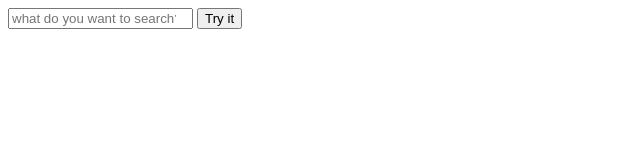
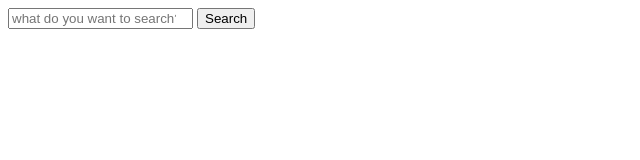
Before and after one commit to Xuanmengcai/Artical_Prosessing.github.io, a plain HTML site: page index.html in a window 1280 px wide. Shown: the full height of the page, 0-640 px from the left. Drawn offline with Linux system fonts and the light colour scheme.

Commit message:
Update index.html

```diff
--- a/index.html
+++ b/index.html
@@ -4,7 +4,7 @@
 
 <input type="search" id="mySearch" placeholder="what do you want to search?">
 
-<button onclick="myFunction()">Try it</button>
+<button onclick="myFunction()">Search</button>
 
 <p id="demo"></p>
 
```
